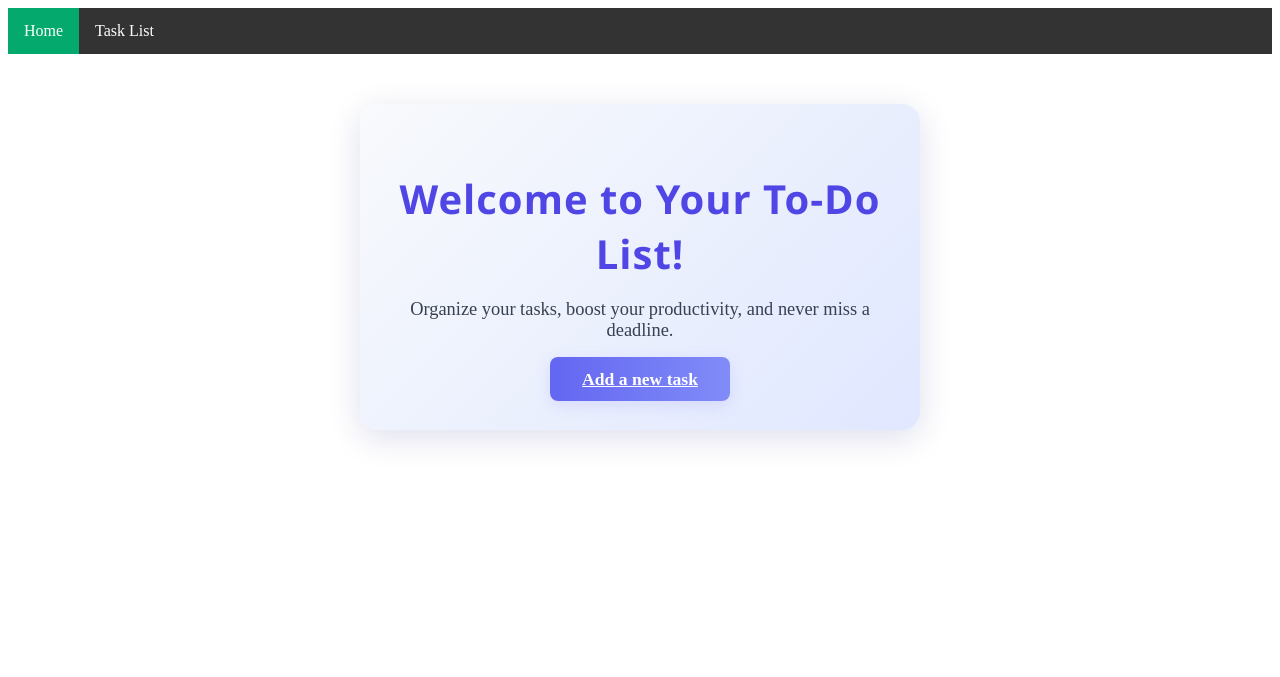
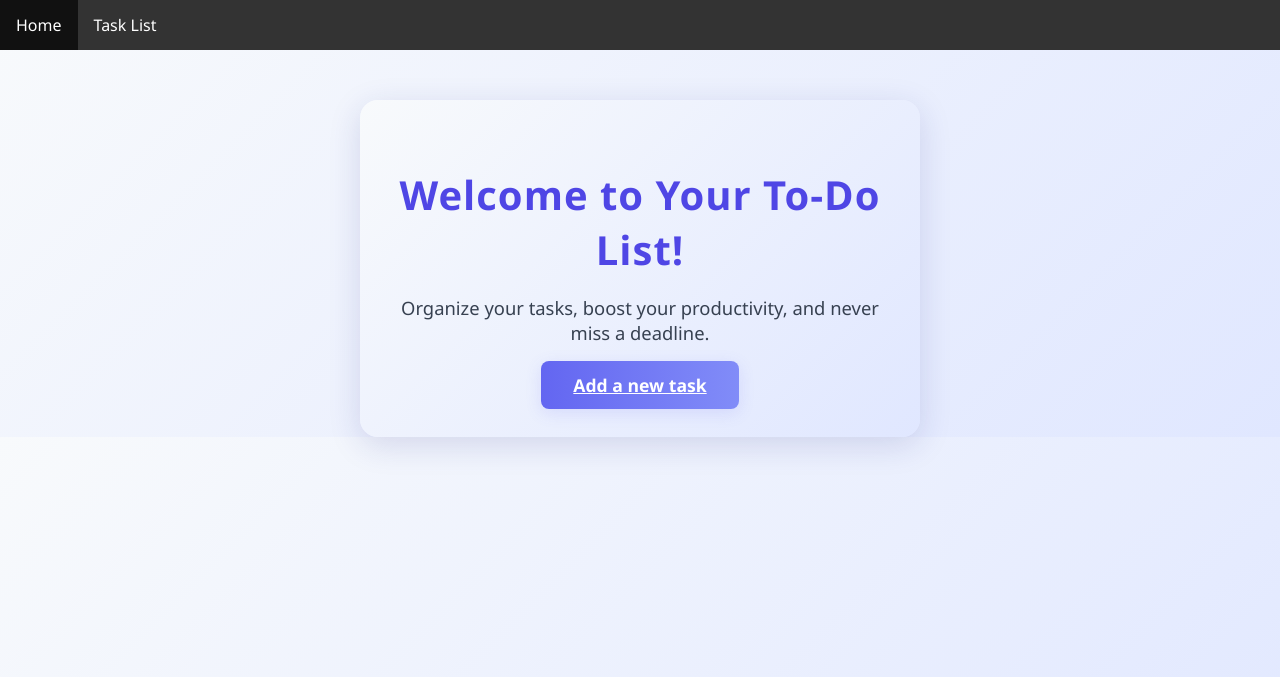
Before and after one commit to skhalidmahmud/To-Do-List-with-Django, a Django app: page / in a window 1280 px wide. Shown: the top 677 px of the page. Run offline with Django 5.2, Linux system fonts and the light colour scheme.

Commit message:
Fixed some issue

```diff
--- a/todo_project/Template/addTask.html
+++ b/todo_project/Template/addTask.html
@@ -109,8 +109,8 @@
         </select>
     </div>
     <div>
-        <label for="id_deu_date">Due Date:</label>
-        <input type="date" id="id_deu_date" name="deu_date" required>
+        <label for="id_due_date">Due Date:</label>
+        <input type="date" id="id_due_date" name="due_date" required>
     </div>
     <div>
         <label for="id_create_date">Create Date:</label>
--- a/todo_project/Template/home.html
+++ b/todo_project/Template/home.html
@@ -4,6 +4,12 @@
 
 {% block body %}
 <style>
+body {
+  background: linear-gradient(135deg, #f8fafc 0%, #e0e7ff 100%);
+  font-family: 'Segoe UI', Arial, sans-serif;
+  margin: 0;
+  padding: 0;
+}
 .welcome-container {
     background: linear-gradient(135deg, #f8fafc 0%, #e0e7ff 100%);
     border-radius: 18px;
--- a/todo_project/Template/taskList.html
+++ b/todo_project/Template/taskList.html
@@ -71,7 +71,7 @@
     <th>Title</th>
     <th>Description</th>
     <th>Status</th>
-    <th>Due Datwe</th>
+    <th>Due Date</th>
     <th>Create Date</th>
     <th>Action</th>
   </tr>
--- a/todo_project/Template/updateTask.html
+++ b/todo_project/Template/updateTask.html
@@ -110,8 +110,8 @@
         </select>
     </div>
     <div>
-        <label for="id_deu_date">Due Date:</label>
-        <input type="date" id="id_deu_date" value="{{ task.due_date|date:'Y-m-d' }}" name="deu_date" required>
+        <label for="id_due_date">Due Date:</label>
+        <input type="date" id="id_due_date" value="{{ task.due_date|date:'Y-m-d' }}" name="due_date" required>
     </div>
     <div>
         <label for="id_create_date">Create Date:</label>
```
Also changed, not shown: todo_project/db.sqlite3.
